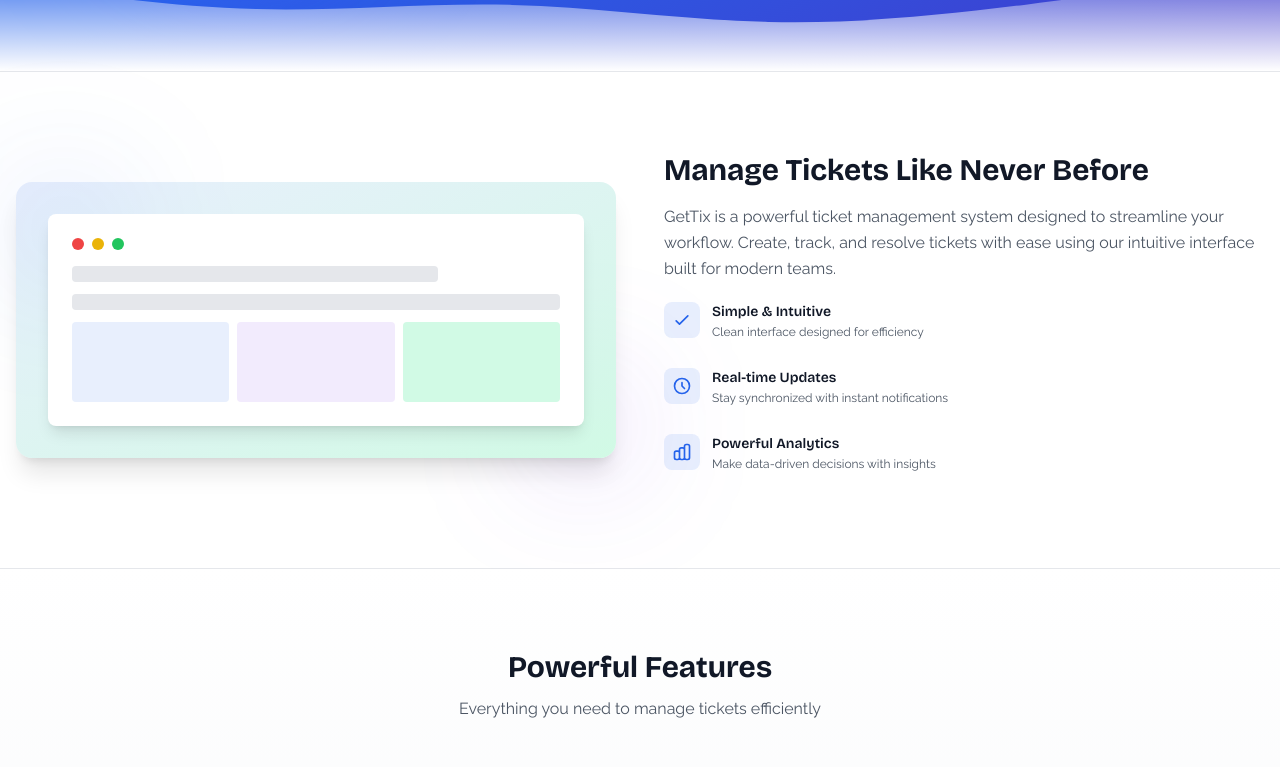
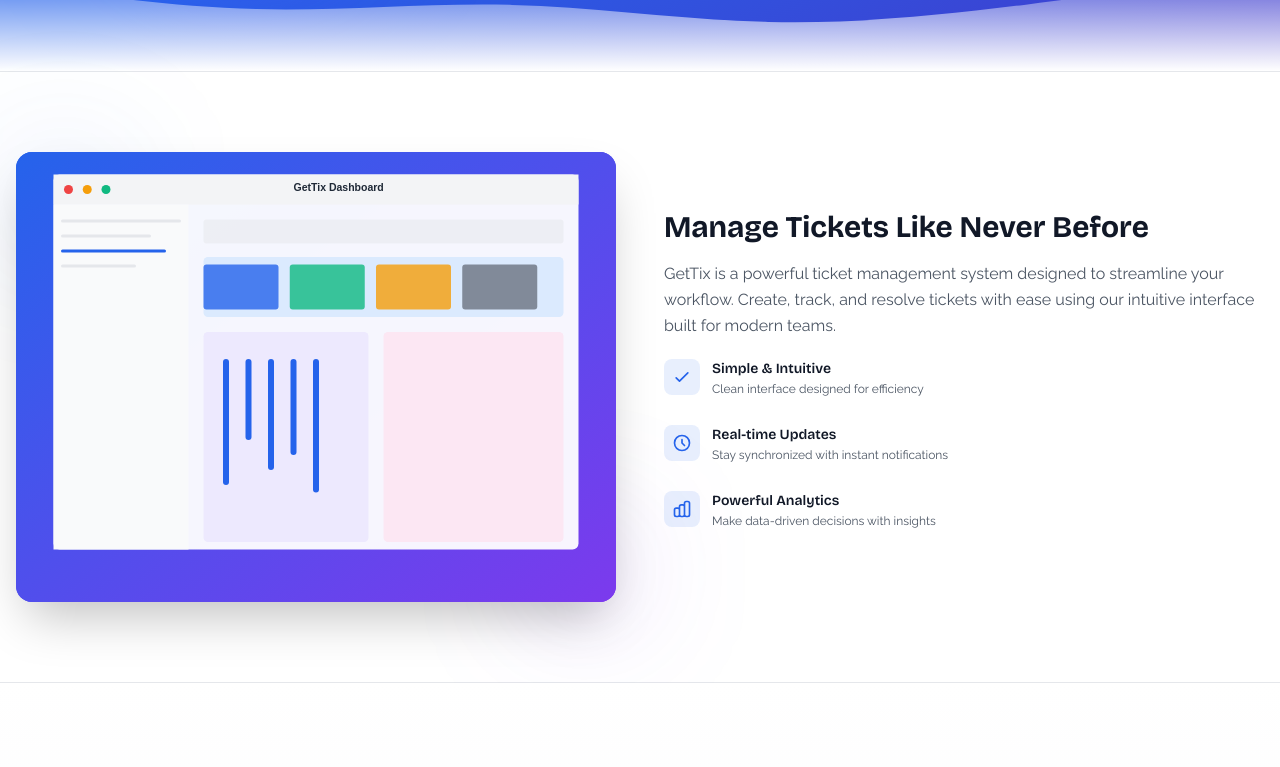
Before and after one commit to hokage-learn/event-management-multi-app-twig, a Vue app in the folder get-tix-vue/: page / in a window 1280 px wide. Shown: the part 489-1256 px from the top of the page. Built offline with nearby package versions, Linux system fonts and the light colour scheme.

Commit message:
Replace dashboard mockup with SVG illustration in About section

```diff
--- a/get-tix-vue/src/components/sections/AboutSection.vue
+++ b/get-tix-vue/src/components/sections/AboutSection.vue
@@ -20,25 +20,55 @@
         <section id="about" class="py-12 md:py-16 lg:py-20 bg-white relative border-t border-b border-gray-200">
     <div class="max-w-container mx-auto px-4" :style="{ transform: `translateY(${Math.max(0, scrollY * 0.05)}px)` }">
       <div class="grid grid-cols-1 lg:grid-cols-2 gap-12 items-center">
-        <!-- Left Side - Image/Dashboard Mockup -->
+        <!-- Left Side - Dashboard Image -->
         <div class="relative">
-          <div class="bg-gradient-to-br from-primary/10 to-emerald-100 rounded-2xl p-8 shadow-xl">
-            <div class="bg-white rounded-lg shadow-lg p-6">
-              <div class="flex items-center mb-4 space-x-2">
-                <div class="w-3 h-3 rounded-full bg-red-500"></div>
-                <div class="w-3 h-3 rounded-full bg-yellow-500"></div>
-                <div class="w-3 h-3 rounded-full bg-green-500"></div>
-              </div>
-              <div class="space-y-3">
-                <div class="h-4 bg-gray-200 rounded w-3/4"></div>
-                <div class="h-4 bg-gray-200 rounded w-full"></div>
-                <div class="grid grid-cols-3 gap-2 mt-4">
-                  <div class="h-20 bg-primary/10 rounded"></div>
-                  <div class="h-20 bg-accent/10 rounded"></div>
-                  <div class="h-20 bg-emerald-100 rounded"></div>
-                </div>
-              </div>
-            </div>
+          <div class="relative overflow-hidden rounded-2xl shadow-2xl">
+            <svg viewBox="0 0 800 600" class="w-full h-auto bg-gradient-to-br from-primary to-accent">
+              <!-- Background -->
+              <rect width="800" height="600" fill="url(#gradient)"/>
+              <defs>
+                <linearGradient id="gradient" x1="0%" y1="0%" x2="100%" y2="100%">
+                  <stop offset="0%" style="stop-color:#2563eb;stop-opacity:1" />
+                  <stop offset="100%" style="stop-color:#7c3aed;stop-opacity:1" />
+                </linearGradient>
+              </defs>
+
+              <!-- Window Chrome -->
+              <rect x="50" y="30" width="700" height="500" rx="8" fill="#ffffff" opacity="0.95"/>
+
+              <!-- Title Bar -->
+              <rect x="50" y="30" width="700" height="40" fill="#f3f4f6"/>
+              <circle cx="70" cy="50" r="6" fill="#ef4444"/>
+              <circle cx="95" cy="50" r="6" fill="#f59e0b"/>
+              <circle cx="120" cy="50" r="6" fill="#10b981"/>
+              <text x="370" y="52" font-family="sans-serif" font-size="14" font-weight="600" fill="#1f2937">GetTix Dashboard</text>
+
+              <!-- Sidebar -->
+              <rect x="50" y="70" width="180" height="460" fill="#f9fafb"/>
+              <rect x="60" y="90" width="160" height="4" rx="2" fill="#e5e7eb"/>
+              <rect x="60" y="110" width="120" height="4" rx="2" fill="#e5e7eb"/>
+              <rect x="60" y="130" width="140" height="4" rx="2" fill="#2563eb"/>
+              <rect x="60" y="150" width="100" height="4" rx="2" fill="#e5e7eb"/>
+
+              <!-- Main Content -->
+              <rect x="250" y="90" width="480" height="32" rx="4" fill="#e5e7eb" opacity="0.5"/>
+              <rect x="250" y="140" width="480" height="80" rx="6" fill="#dbeafe"/>
+              <rect x="250" y="240" width="220" height="280" rx="6" fill="#ede9fe"/>
+              <rect x="490" y="240" width="240" height="280" rx="6" fill="#fce7f3"/>
+
+              <!-- Stats Cards -->
+              <rect x="250" y="150" width="100" height="60" rx="4" fill="#2563eb" opacity="0.8"/>
+              <rect x="365" y="150" width="100" height="60" rx="4" fill="#10b981" opacity="0.8"/>
+              <rect x="480" y="150" width="100" height="60" rx="4" fill="#f59e0b" opacity="0.8"/>
+              <rect x="595" y="150" width="100" height="60" rx="4" fill="#6b7280" opacity="0.8"/>
+
+              <!-- Chart Elements -->
+              <line x1="280" y1="440" x2="280" y2="280" stroke="#2563eb" stroke-width="8" stroke-linecap="round"/>
+              <line x1="310" y1="380" x2="310" y2="280" stroke="#2563eb" stroke-width="8" stroke-linecap="round"/>
+              <line x1="340" y1="420" x2="340" y2="280" stroke="#2563eb" stroke-width="8" stroke-linecap="round"/>
+              <line x1="370" y1="400" x2="370" y2="280" stroke="#2563eb" stroke-width="8" stroke-linecap="round"/>
+              <line x1="400" y1="450" x2="400" y2="280" stroke="#2563eb" stroke-width="8" stroke-linecap="round"/>
+            </svg>
           </div>
           <!-- Decorative elements -->
           <div class="absolute -bottom-4 -right-4 w-24 h-24 bg-accent/20 rounded-full blur-3xl -z-10"></div>
```
